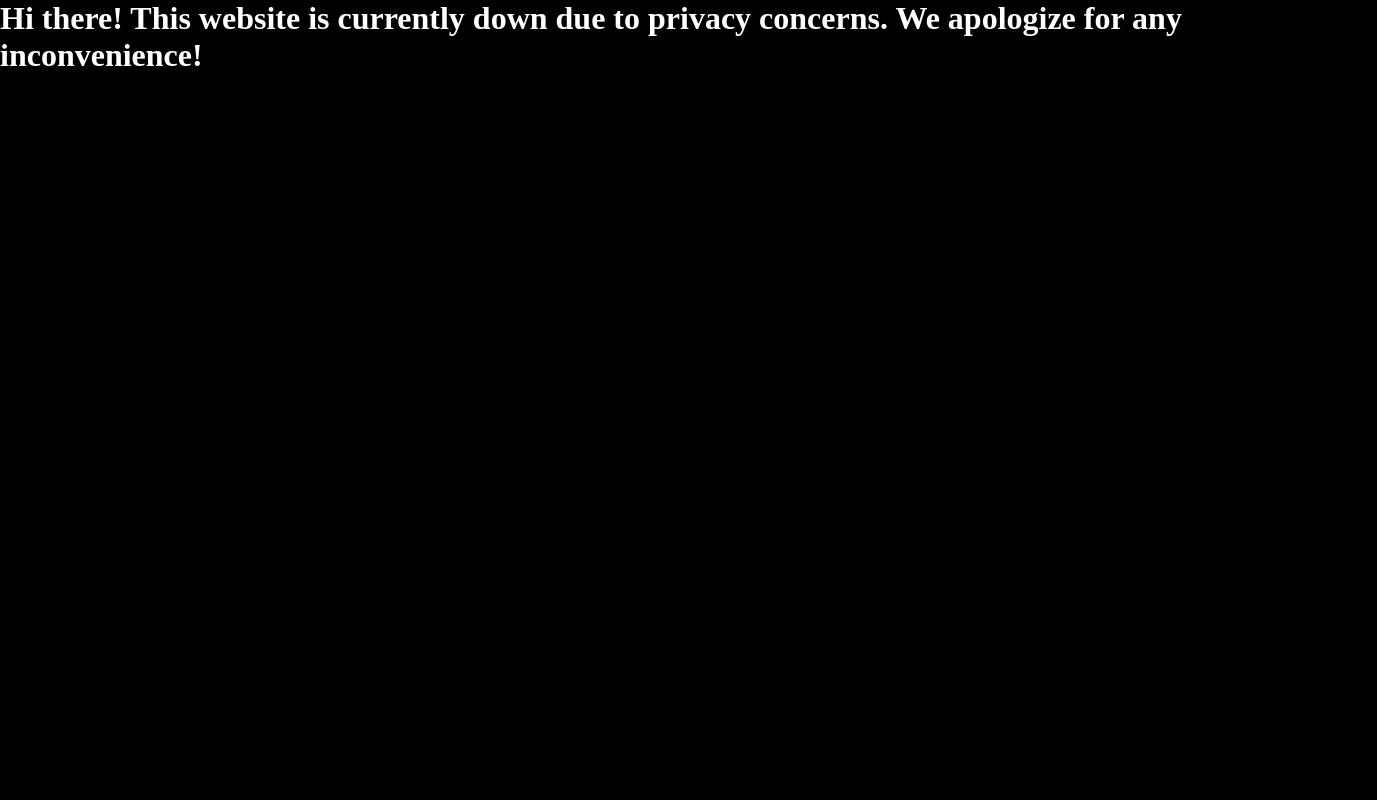
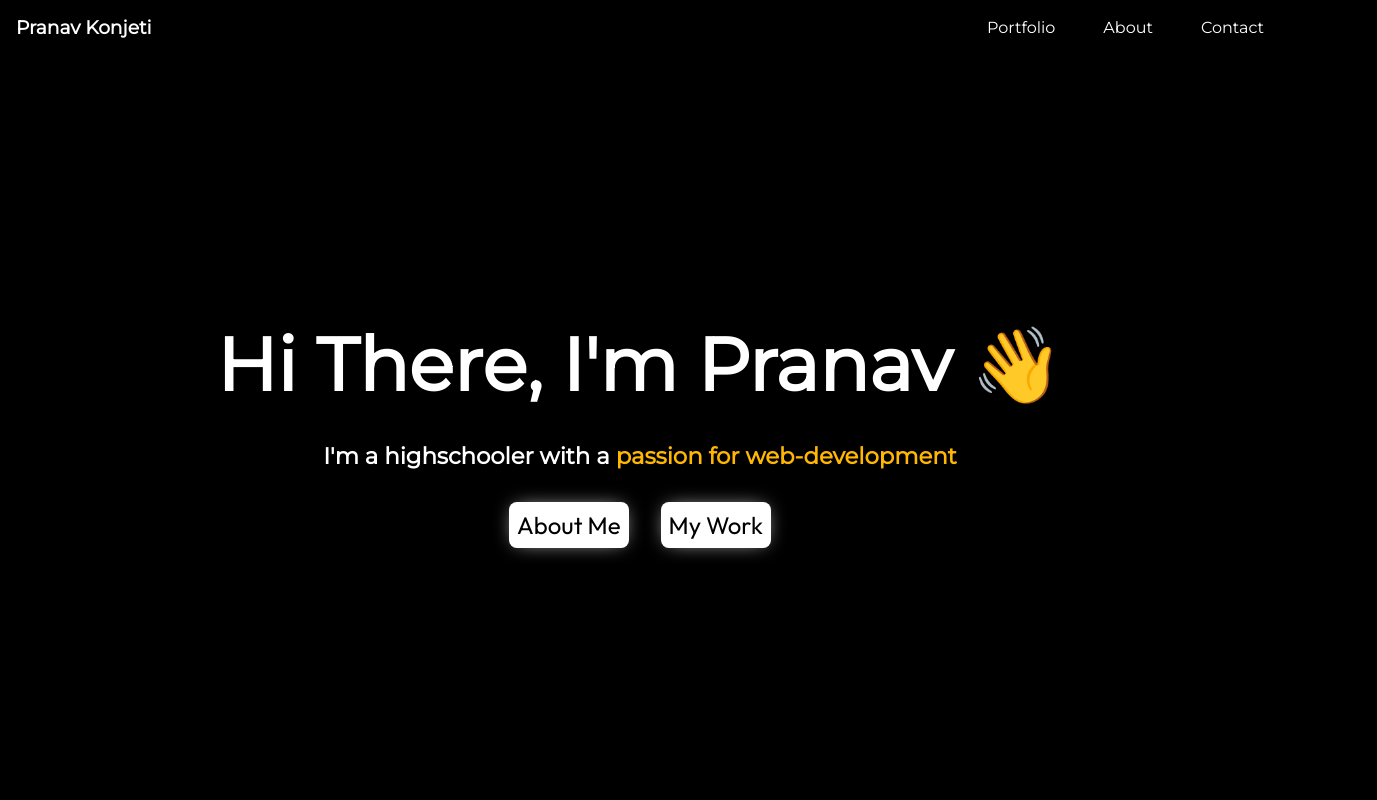
Before and after one commit to PkTheCoda/personal-portfolio, a React (Create React App) app: page / in a window 1280 px wide. Shown: the top 800 px of the page, 1377 px wide, since content can reach past the window. Built offline with nearby package versions, Linux system fonts and the light colour scheme.

Commit message:
removed privacy holder

```diff
--- a/src/App.css
+++ b/src/App.css
@@ -598,7 +598,3 @@ a {
   font-family:var(--primary-font);
   font-size:1vw;
 }
-
-.main-h1 {
-  color:white;
-}
--- a/src/App.js
+++ b/src/App.js
@@ -10,14 +10,13 @@ import { Analytics } from '@vercel/analytics/react'
 function App() {
   return (
     <>
-      {/* <Introduction />
+      <Introduction />
       <About />
       <Skills />
       <Projects />
       <Contact />
       <Footer />
-      <Analytics /> */}
-      <h1 className='main-h1'>Hi there! This website is currently down due to privacy concerns. We apologize for any inconvenience!</h1>
+      <Analytics />
     </>
   );
 }
```
